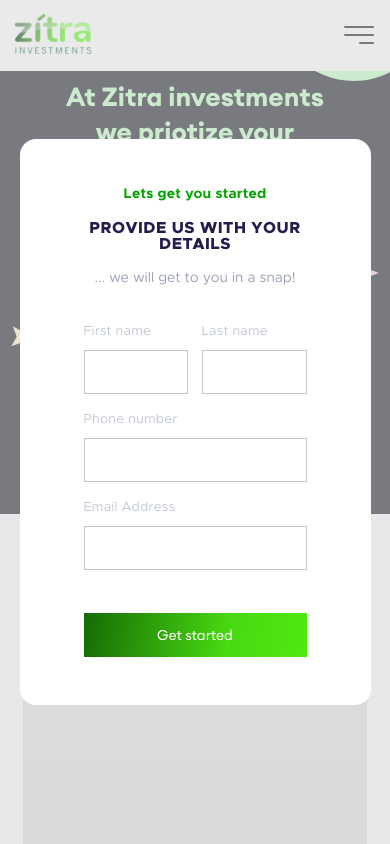
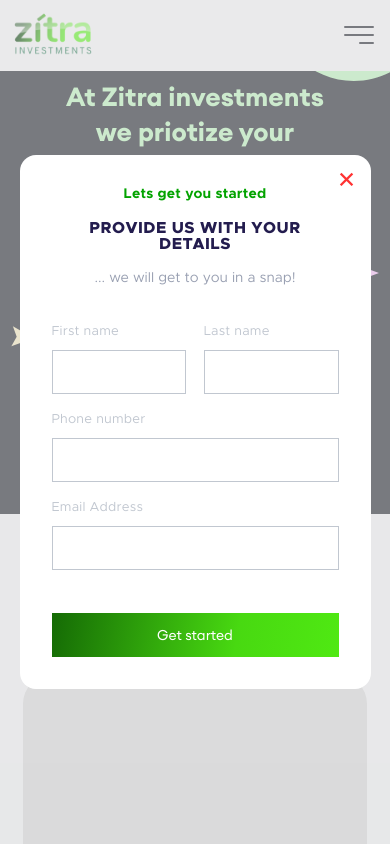
Before and after one commit to The-Anomaly/Zitra, a React (Create React App) app: page / in a window 390 px wide. Both pictures are taken after a click on the button "Get started now". Shown: the part 3937-4781 px from the top of the page. Built offline with nearby package versions, Linux system fonts and the light colour scheme.

Commit message:
responsive apply form

```diff
--- a/src/components/applyNowModal/index.tsx
+++ b/src/components/applyNowModal/index.tsx
@@ -37,6 +37,7 @@
   return (
     <aside className={styles.dialog} role={"dialog"}>
       <div ref={modalBody} className={styles.body}>
+        <button onClick={closeModal} className={styles.closeBtn}>&times;</button>
         <p className={styles.tag}>Lets get you started</p>
         <h1 className={styles.ttl}>PROVIDE US WITH YOUR DETAILS</h1>
         <p className={styles.txt}>... we will get to you in a snap!</p>
--- a/src/components/applyNowModal/styles.module.css
+++ b/src/components/applyNowModal/styles.module.css
@@ -17,6 +17,25 @@
   max-width: 550px;
   text-align: center;
   font-family: "Metropolis";
+  position: relative;
+}
+.closeBtn {
+  position: absolute;
+  right: 1rem;
+  top: 1rem;
+  font-size: 2.5rem;
+  line-height: 0;
+  width: 24px;
+  height: 24px;
+  display: flex;
+  justify-content: center;
+  align-items: center;
+  background: transparent;
+  color: #ff3232;
+  border: none;
+  font-weight: 600;
+  font-family: serif;
+  cursor: pointer;
 }
 .tag {
   color: var(--primary-green);
@@ -85,3 +104,14 @@
   padding-top: 13px;
   padding-bottom: 13px
 }
+
+@media screen and (max-width: 650px) {
+  .body {
+    padding: 2rem;
+  }
+  .closeBtn {
+    font-size: 2rem;
+    top: 12px;
+    right: 12px;
+  }
+}
```
